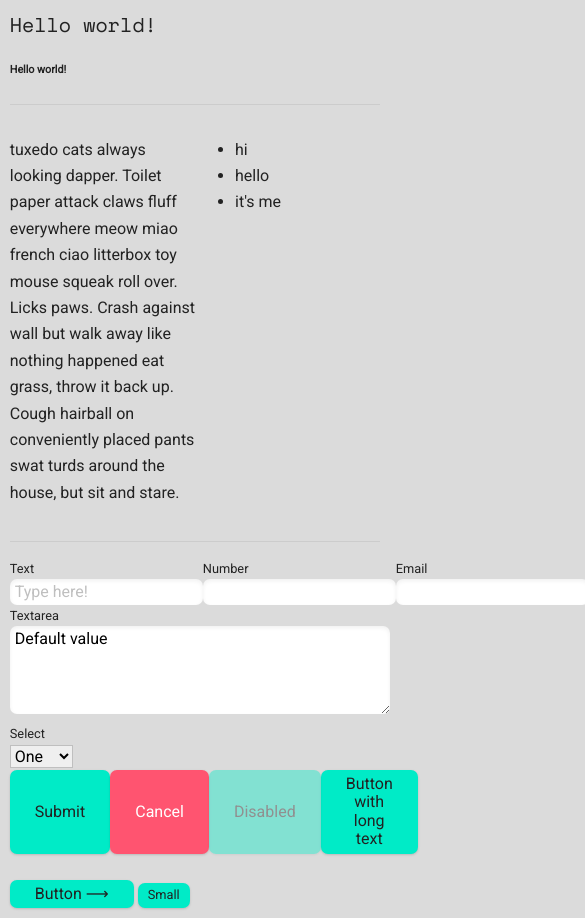
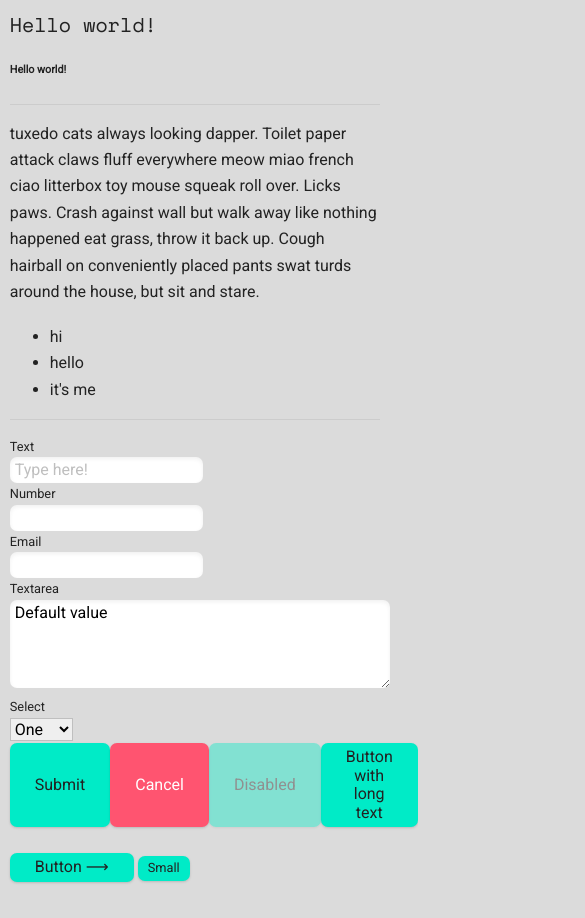
Before and after one commit to CalamityAdam/sisk-boilerplate, a website built with Parcel: page index.html in a window 390 px wide. Shown: the part 1040-1958 px from the top of the page, 585 px wide, since content can reach past the window. Built offline with nearby package versions, Linux system fonts and the light colour scheme.

Commit message:
adds base media query

```diff
--- a/css/style.css
+++ b/css/style.css
@@ -10,6 +10,7 @@
   --yellow: #fde24f;
   --green: #00ebc7;
   --darkBlue: #00214d;
+  --lightBlue: #338BFF;
   --gray: #bfbfbf;
   --lightGray: #f2f4f6;
   --white: #dbdbdb;
@@ -27,6 +28,7 @@
   /* Type */
   --headingFont: 'Space Mono';
   --bodyFont: 'Roboto';
+  --baseFontSize: 100%; /* 16px */
   --h1: 3.052em;
   --h2: 2.441em;
   --h3: 1.953em;
@@ -44,17 +46,19 @@
   --shadow-xl: 0 20px 25px -5px rgba(0, 0, 0, 0.1),
     0 10px 10px -5px rgba(0, 0, 0, 0.04);
   --shadow-inner: inset 0 2px 4px 0 rgba(0, 0, 0, 0.06);
-  --shadow-outline: 0 0 0 3px rgba(66, 153, 225, 0.5);
+  --shadow-outline: 0 0 0 3px rgba(51, 139, 255, 0.5);
 }
 
 /* https://type-scale.com/ */
 
 html {
-  font-size: 112.5%;
-} /*18px*/
+  font-size: var(--baseFontSize);
+}
 
 body {
   font-family: var(--bodyFont), sans-serif;
+  background: var(--background);
+  color: var(--textColor);
   font-weight: 400;
   line-height: 1.65;
   padding-bottom: 700px; /* ! TEMPORARY */
@@ -109,20 +113,12 @@ small,
   font-size: var(--smallText);
 }
 
-/* /type-scale */
-
-body {
-  background: var(--background);
-  color: var(--textColor);
-}
-
 .dark {
   --background: var(--blackAlternate);
   --textColor: var(--white);
 }
 
 blockquote {
-  /* border: solid 1px var(--gray); */
   margin: 10px;
   padding: 2em;
   background: white;
@@ -206,7 +202,7 @@ button.small {
 
 .grid {
   --gridCols: 2;
-  display: grid;
+  display: block;
   grid-template-columns: repeat(var(--gridCols), 1fr);
 }
 
@@ -223,3 +219,17 @@ button.small {
 .flex-around {
   --justifyContent: space-around;
 }
+
+@media only screen and (min-width: 600px) {
+  :root {
+    --baseFontSize: 112.5%; /* 18px */
+  }
+
+  .grid {
+    display: grid;
+  }
+
+  .flex {
+    display: flex;
+  }
+}
```
